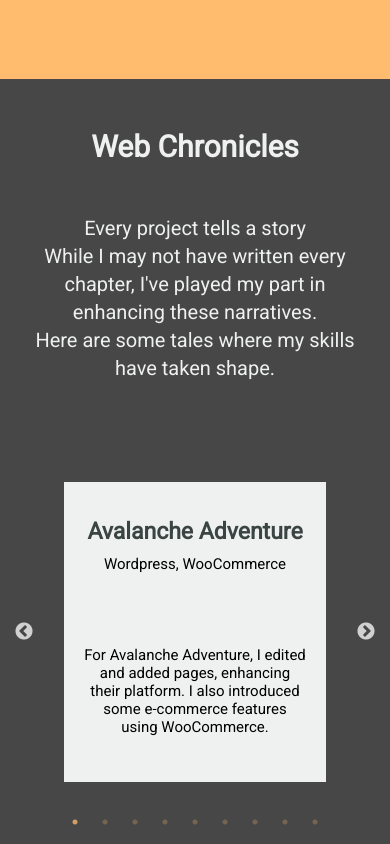
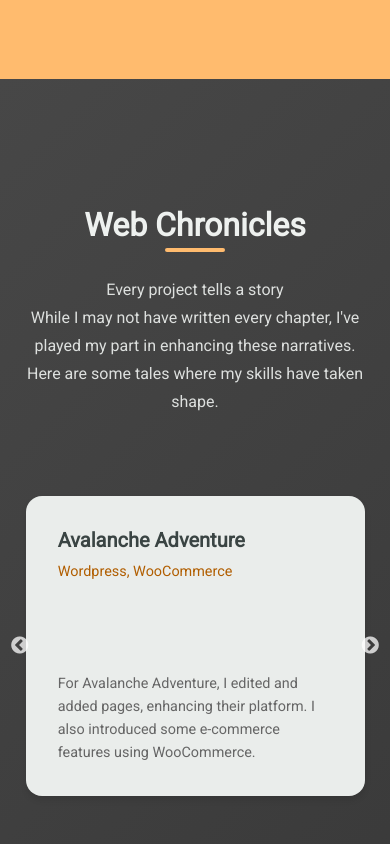
Before and after one commit to alpibit/alpibitWebsiteMK1, a React (Vite) app: page / in a window 390 px wide. Shown: the part 2140-2984 px from the top of the page. Built offline with nearby package versions, Linux system fonts and the light colour scheme.

Commit message:
Portfolio module rework

```diff
--- a/package.json
+++ b/package.json
@@ -14,6 +14,7 @@
     "@fortawesome/free-brands-svg-icons": "^6.6.0",
     "@fortawesome/free-solid-svg-icons": "^6.6.0",
     "@fortawesome/react-fontawesome": "^0.2.2",
+    "lucide-react": "^0.455.0",
     "react": "^18.3.1",
     "react-dom": "^18.3.1",
     "react-slick": "^0.30.2",
--- a/src/components/portfolio/Portfolio.jsx
+++ b/src/components/portfolio/Portfolio.jsx
@@ -1,11 +1,77 @@
 import React from "react";
 import { config } from "../../config";
 import styles from "./Portfolio.module.css";
+import { ArrowUpRight } from "lucide-react";
 import "slick-carousel/slick/slick.css";
 import "slick-carousel/slick/slick-theme.css";
 import Slider from "react-slick";
 
+const ProjectCard = ({ project }) => (
+  <div className={`${styles.projectWrap} group`}>
+    <div className={styles.projectTop}>
+      <h3 className={styles.projectHeader}>{project.title}</h3>
+      <p className={styles.description}>{project.tech}</p>
+    </div>
+    <div className={styles.projectBottom}>
+      <p className={styles.description}>{project.description}</p>
+      <div className={styles.projectArrow}>
+        <ArrowUpRight
+          size={20}
+          className="transition-transform duration-300 group-hover:translate-x-1 group-hover:-translate-y-1"
+        />
+      </div>
+    </div>
+  </div>
+);
+
 const Portfolio = () => {
+  const projects = [
+    {
+      title: "Avalanche Adventure",
+      tech: "Wordpress, WooCommerce",
+      description: "For Avalanche Adventure, I edited and added pages, enhancing their platform. I also introduced some e-commerce features using WooCommerce."
+    },
+    {
+      title: "TruDomes",
+      tech: "Wordpress, WooCommerce",
+      description: "For TruDomes, I assisted in enhancing digital features, working on pages and incorporating various site functionalities."
+    },
+    {
+      title: "Clintons Cards",
+      tech: "Shopify",
+      description: "For Clintons, I was deeply involved in page building, site maintenance, and also participated in stress testing their systems ahead of holiday sales."
+    },
+    {
+      title: "EPM",
+      tech: "Wordpress",
+      description: "For EPM, I participated in developing pages, introducing new components, and enhancing backend functionalities."
+    },
+    {
+      title: "Maybelline",
+      tech: "HTML/CSS/JS, PHP",
+      description: "For Maybelline, I contributed to a web project centered around a campaign."
+    },
+    {
+      title: "Red Bee Media",
+      tech: "Wordpress, Vue",
+      description: "For Red Bee Media, I was involved in server management tasks, backend optimizations, and the development of a digital component."
+    },
+    {
+      title: "Takeda",
+      tech: "HTML/CSS/JS, PHP",
+      description: "For Takeda, I was involved in the creation of a custom digital solution used in exhibition settings."
+    },
+    {
+      title: "Verum Labs",
+      tech: "Shopify",
+      description: "For Verum Labs, I contributed to a Shopify project, focusing on constructing pages and adding specific site sections"
+    },
+    {
+      title: "Tradeskills4U",
+      tech: "Wordpress, WooCommerce",
+      description: "For Tradeskills4U, I participated in backend tasks, primarily centered around API integrations for their e-commerce operations."
+    }
+  ];
 
   const settings = {
     dots: true,
@@ -13,19 +79,24 @@ const Portfolio = () => {
     speed: 500,
     slidesToShow: 3,
     slidesToScroll: 1,
+    arrows: true,
     responsive: [
       {
         breakpoint: 1300,
         settings: {
           slidesToShow: 2,
-          slidesToScroll: 1
+          slidesToScroll: 1,
+          arrows: true
         }
       },
       {
         breakpoint: 768,
         settings: {
           slidesToShow: 1,
-          slidesToScroll: 1
+          slidesToScroll: 1,
+          arrows: true,
+          dots: true,
+          adaptiveHeight: true
         }
       }
     ]
@@ -35,112 +106,19 @@ const Portfolio = () => {
     <section className={styles.wrap} id="portfolio">
       <h1 className={styles.header}>Web Chronicles</h1>
       <p className={styles.text}>Every project tells a story</p>
-      <p className={styles.text}>While I may not have written every chapter, I've played my part in enhancing these narratives.</p>
+      <p className={styles.text}>
+        While I may not have written every chapter, I've played my part in enhancing these narratives.
+      </p>
       <p className={styles.text}>Here are some tales where my skills have taken shape.</p>
       <div className={styles.portfolioWrap}>
         <Slider {...settings} dotsClass={`${styles.slickDots} slick-dots`}>
-          <div className={styles.project}>
-            <div className={styles.projectWrap}>
-              <div className={styles.projectTop}>
-                <h3 className={styles.projectHeader}>Avalanche Adventure</h3>
-                <p className={styles.description}>Wordpress, WooCommerce</p>
-              </div>
-              <div className={styles.projectBottom}>
-                <p className={styles.description}>For Avalanche Adventure, I edited and added pages, enhancing their platform. I also introduced some e-commerce features using WooCommerce.</p>
-              </div>
+          {projects.map((project, index) => (
+            <div key={index} className={styles.project}>
+              <ProjectCard project={project} />
             </div>
-          </div>
-          <div className={styles.project}>
-            <div className={styles.projectWrap}>
-              <div className={styles.projectTop}>
-                <h3 className={styles.projectHeader}>TruDomes</h3>
-                <p className={styles.description}>Wordpress, WooCommerce</p>
-              </div>
-              <div className={styles.projectBottom}>
-                <p className={styles.description}>For TruDomes, I assisted in enhancing digital features, working on pages and incorporating various site functionalities.</p>
-              </div>
-            </div>
-          </div>
-          <div className={styles.project}>
-            <div className={styles.projectWrap}>
-              <div className={styles.projectTop}>
-                <h3 className={styles.projectHeader}>Clintons Cards</h3>
-                <p className={styles.description}>Shopify</p>
-              </div>
-              <div className={styles.projectBottom}>
-                <p className={styles.description}>For Clintons, I was deeply involved in page building, site maintenance, and also participated in stress testing their systems ahead of holiday sales.</p>
-              </div>
-            </div>
-          </div>
-          <div className={styles.project}>
-            <div className={styles.projectWrap}>
-              <div className={styles.projectTop}>
-                <h3 className={styles.projectHeader}>EPM</h3>
-                <p className={styles.description}>Wordpress</p>
-              </div>
-              <div className={styles.projectBottom}>
-                <p className={styles.description}>For EPM, I participated in developing pages, introducing new components, and enhancing backend functionalities.</p>
-              </div>
-            </div>
-          </div>
-          <div className={styles.project}>
-            <div className={styles.projectWrap}>
-              <div className={styles.projectTop}>
-                <h3 className={styles.projectHeader}>Maybelline</h3>
-                <p className={styles.description}>HTML/CSS/JS, PHP</p>
-              </div>
-              <div className={styles.projectBottom}>
-                <p className={styles.description}>For Maybelline, I contributed to a web project centered around a campaign.</p>
-              </div>
-            </div>
-          </div>
-          <div className={styles.project}>
-            <div className={styles.projectWrap}>
-              <div className={styles.projectTop}>
-                <h3 className={styles.projectHeader}>Red Bee Media</h3>
-                <p className={styles.description}>Wordpress, Vue</p>
-              </div>
-              <div className={styles.projectBottom}>
-                <p className={styles.description}>For Red Bee Media, I was involved in server management tasks, backend optimizations, and the development of a digital component.</p>
-              </div>
-            </div>
-          </div>
-          <div className={styles.project}>
-            <div className={styles.projectWrap}>
-              <div className={styles.projectTop}>
-                <h3 className={styles.projectHeader}>Takeda</h3>
-                <p className={styles.description}>HTML/CSS/JS, PHP</p>
-              </div>
-              <div className={styles.projectBottom}>
-                <p className={styles.description}>For Takeda, I was involved in the creation of a custom digital solution used in exhibition settings.</p>
-              </div>
-            </div>
-          </div>
-          <div className={styles.project}>
-            <div className={styles.projectWrap}>
-              <div className={styles.projectTop}>
-                <h3 className={styles.projectHeader}>Verum Labs</h3>
-                <p className={styles.description}>Shopify</p>
-              </div>
-              <div className={styles.projectBottom}>
-                <p className={styles.description}>For Verum Labs, I contributed to a Shopify project, focusing on constructing pages and adding specific site sections</p>
-              </div>
-            </div>
-          </div>
-          <div className={styles.project}>
-            <div className={styles.projectWrap}>
-              <div className={styles.projectTop}>
-                <h3 className={styles.projectHeader}>Tradeskills4U</h3>
-                <p className={styles.description}>Wordpress, WooCommerce</p>
-              </div>
-              <div className={styles.projectBottom}>
-                <p className={styles.description}>For Tradeskills4U, I participated in backend tasks, primarily centered around API integrations for their e-commerce operations.</p>
-              </div>
-            </div>
-          </div>
+          ))}
         </Slider>
       </div>
-
     </section>
   );
 };
--- a/src/components/portfolio/Portfolio.module.css
+++ b/src/components/portfolio/Portfolio.module.css
@@ -1,99 +1,174 @@
 .wrap {
-  height: 100vh;
-  min-height: 800px;
-  background-color: #474747;
+  min-height: 100vh;
+  background: linear-gradient(135deg, #474747 0%, #3a3a3a 100%);
   display: flex;
   flex-direction: column;
   justify-content: center;
   align-items: center;
+  padding: 4rem 0;
 }
 
 .header {
-  font-size: 50px;
+  font-size: 3rem;
   color: #eef1ef;
-  padding-bottom: 50px;
+  padding-bottom: 2rem;
+  position: relative;
+}
+
+.header::after {
+  content: '';
+  position: absolute;
+  bottom: 1.5rem;
+  left: 50%;
+  transform: translateX(-50%);
+  width: 60px;
+  height: 4px;
+  background: #ffbb6e;
+  border-radius: 2px;
 }
 
 .text {
-  font-size: 20px;
+  font-size: 1.25rem;
   color: #eef1ef;
-  line-height: 28px;
+  line-height: 1.75;
+  text-align: center;
+  max-width: 800px;
+  margin: 0 auto;
+  opacity: 0.9;
 }
 
 .portfolioWrap {
-  width: 80vw;
-  margin: 100px 0 50px 0;
+  width: 90%;
+  max-width: 1400px;
+  margin: 4rem auto 2rem;
 }
 
 .project {
-  text-decoration: none;
-  position: relative;
-  text-align: center;
-  transition-duration: 0.7s;
-  height: 100%;
+  padding: 1rem;
 }
 
 .projectWrap {
+  background: rgba(238, 241, 239, 0.98);
+  border-radius: 1rem;
+  padding: 2rem;
+  height: 100%;
+  min-height: 280px;
   display: flex;
   flex-direction: column;
-  justify-content: space-around;
-  background-color: #eef1ef;
-  padding: 0 20px;
-  margin: 0 25px;
-  min-height: 250px;
+  justify-content: space-between;
+  transition: all 0.3s ease;
+  position: relative;
+  overflow: hidden;
+  box-shadow: 0 4px 6px rgba(0, 0, 0, 0.1);
+}
+
+.projectWrap:hover {
+  transform: translateY(-4px);
+  box-shadow: 0 10px 20px rgba(0, 0, 0, 0.15);
 }
 
 .projectHeader {
-  font-size: 23px;
-  margin-bottom: 10px !important;
+  font-size: 1.5rem;
   color: #3a4443;
-  margin: 0;
+  margin-bottom: 0.5rem;
+  font-weight: 600;
+}
+
+.description {
+  color: #666;
+  line-height: 1.6;
+}
+
+.projectTop .description {
+  font-size: 0.9rem;
+  color: #b15e00;
+  font-weight: 500;
 }
 
 .projectBottom {
-  height: 70px;
+  margin-top: 1rem;
+  position: relative;
+}
+
+.projectArrow {
+  position: absolute;
+  bottom: 0;
+  right: 0;
+  color: #3a4443;
+  opacity: 0;
+  transform: translate(4px, 4px);
+  transition: all 0.3s ease;
+}
+
+.projectWrap:hover .projectArrow {
+  opacity: 1;
+  transform: translate(0, 0);
 }
 
 .slickDots {
-  bottom: -50px !important;
+  bottom: -3rem !important;
 }
 
 .slickDots li button:before {
-  color: #ffbb6e !important
+  color: #b15e00 !important;
+  font-size: 10px;
+  opacity: 0.5;
+}
+
+.slickDots li.slick-active button:before {
+  opacity: 1;
+}
+
+:global(.slick-prev),
+:global(.slick-next) {
+  z-index: 1;
 }
 
 @media only screen and (max-width: 1600px) {
   .projectWrap {
     min-height: 300px;
   }
-
-  .projectWrap {
-    padding-bottom: 20px;
-  }
 }
 
 @media only screen and (max-width: 768px) {
   .header {
-    margin-top: 50px;
-    font-size: 30px;
+    font-size: 2rem;
+    margin-top: 3rem;
+  }
+
+  .text {
+    font-size: 1rem;
+    padding: 0 1.5rem;
+  }
+
+  .projectHeader {
+    font-size: 1.25rem;
+  }
+
+  .description {
+    font-size: 0.9rem;
   }
 
   .portfolioWrap {
-    height: 100vh;
-    flex-direction: column;
+    width: 95%;
   }
 
-  .projectWrap {
-    padding-bottom: 30px;
+  :global(.slick-prev) {
+    left: 0 !important;
   }
 
-  .text {
-    text-align: center;
-    padding: 0 20px;
+  :global(.slick-next) {
+    right: 0 !important;
   }
 
-  .description {
-    font-size: 15px;
+  :global(.slick-prev),
+  :global(.slick-next) {
+    width: 30px;
+    height: 30px;
+  }
 
+  :global(.slick-prev:before),
+  :global(.slick-next:before) {
+    font-size: 24px;
   }
 }
```
Also changed, not shown: 1 other file (tests, documents, lock files or other folders).
